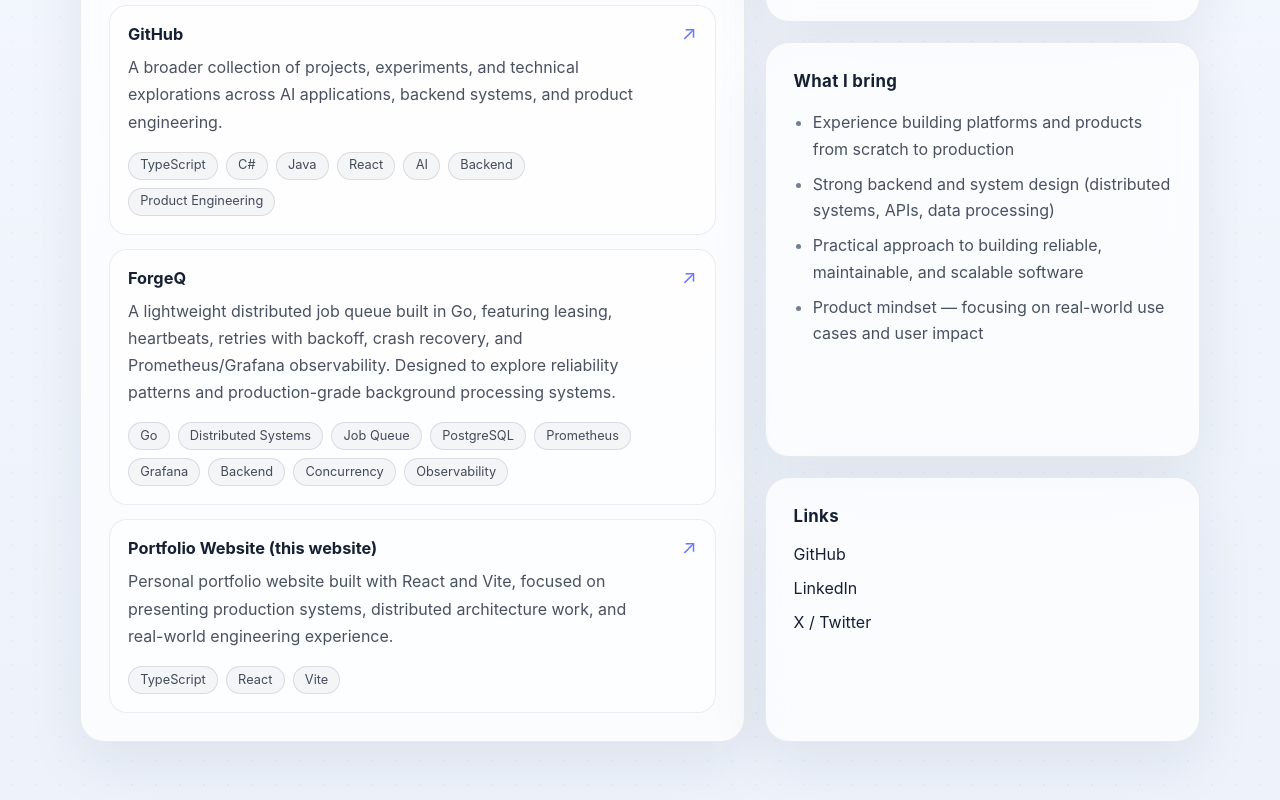
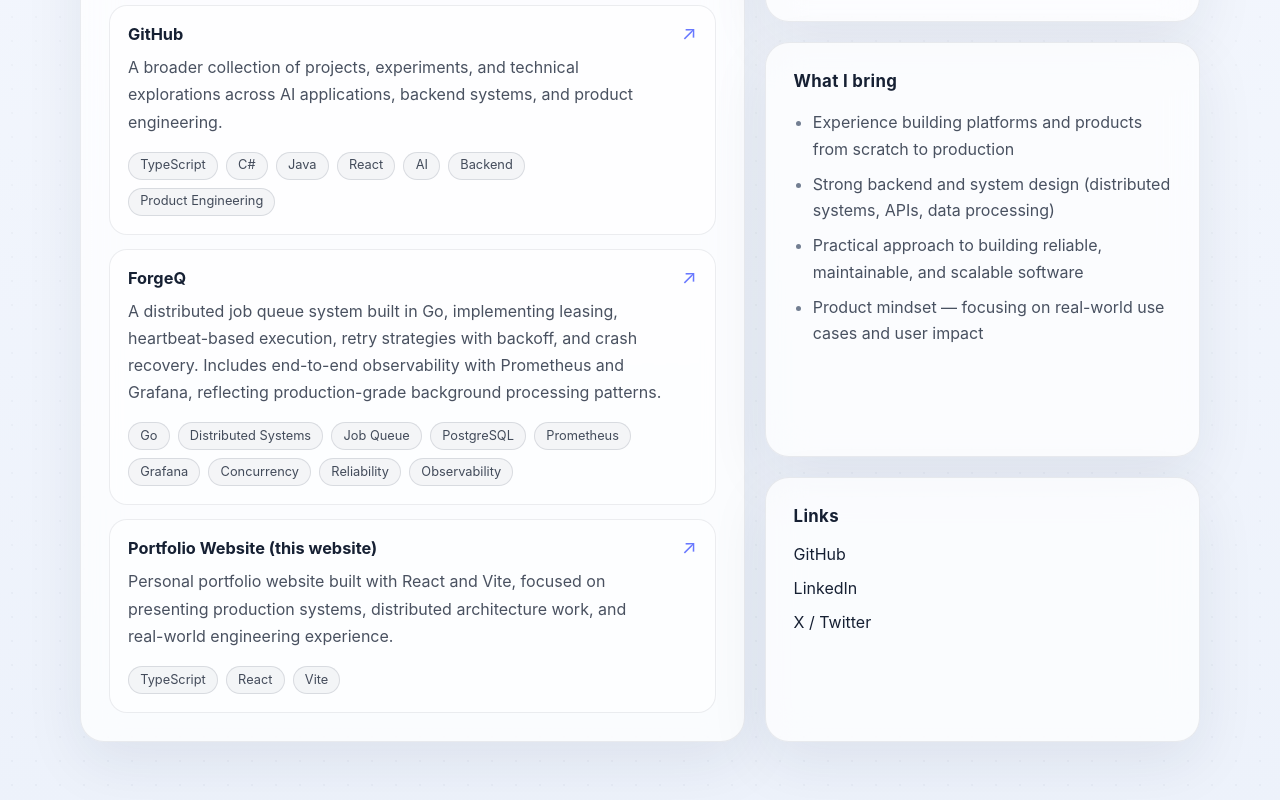
Before and after one commit to andreikurilo/portfolio, a React (Vite) app: page / in a window 1280 px wide. Shown: the part 1027-1827 px from the top of the page. Built offline with nearby package versions, Linux system fonts and the light colour scheme.

Commit message:
Improved ForgeQ description

```diff
--- a/src/App.tsx
+++ b/src/App.tsx
@@ -52,7 +52,7 @@ const projects = [
   {
     name: "ForgeQ",
     description:
-      "A lightweight distributed job queue built in Go, featuring leasing, heartbeats, retries with backoff, crash recovery, and Prometheus/Grafana observability. Designed to explore reliability patterns and production-grade background processing systems.",
+      "A distributed job queue system built in Go, implementing leasing, heartbeat-based execution, retry strategies with backoff, and crash recovery. Includes end-to-end observability with Prometheus and Grafana, reflecting production-grade background processing patterns.",
     href: "https://github.com/andreikurilo/forgeq",
     tags: [
       "Go",
@@ -61,8 +61,8 @@ const projects = [
       "PostgreSQL",
       "Prometheus",
       "Grafana",
-      "Backend",
       "Concurrency",
+      "Reliability",
       "Observability",
     ],
   },
```
